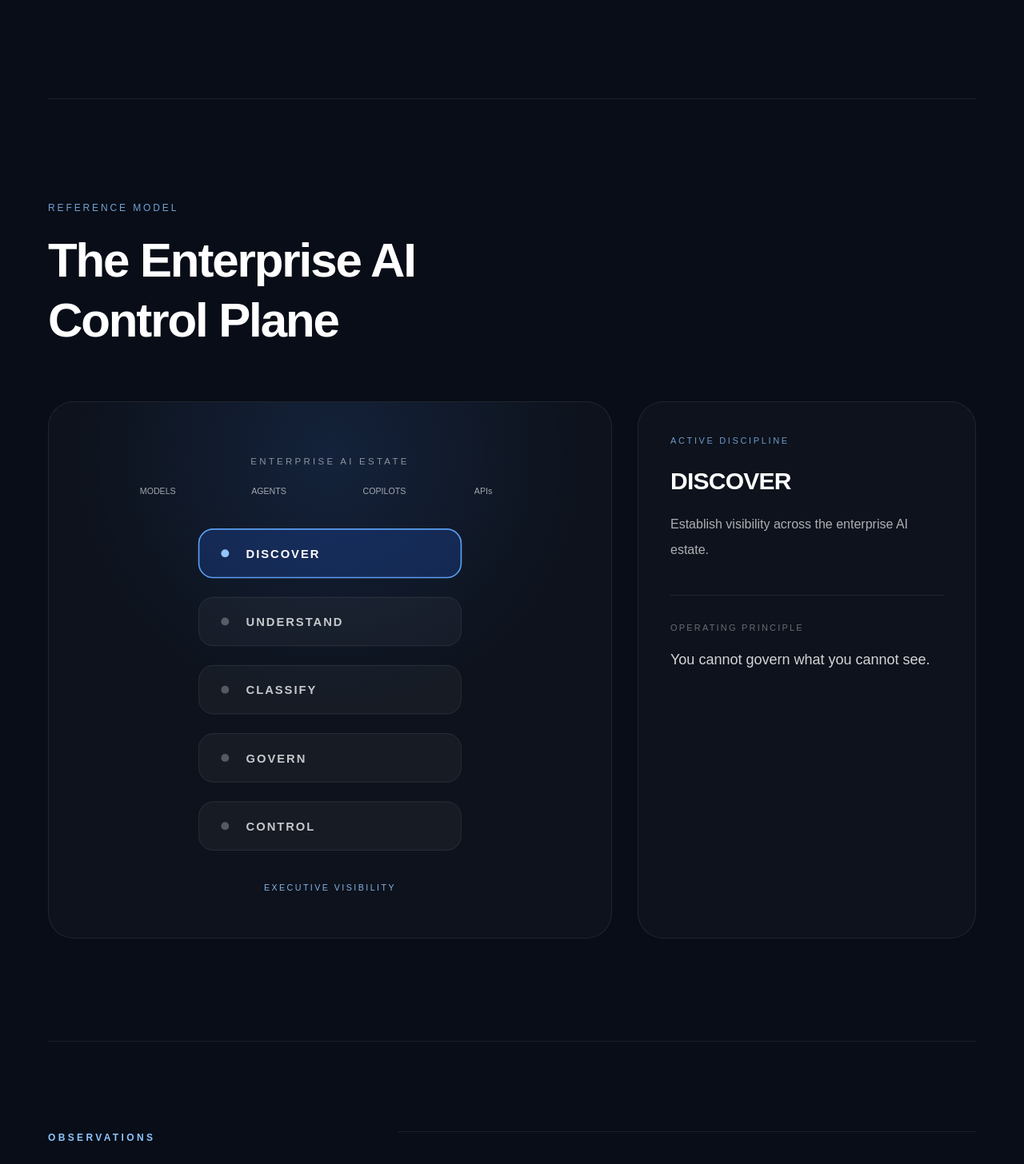
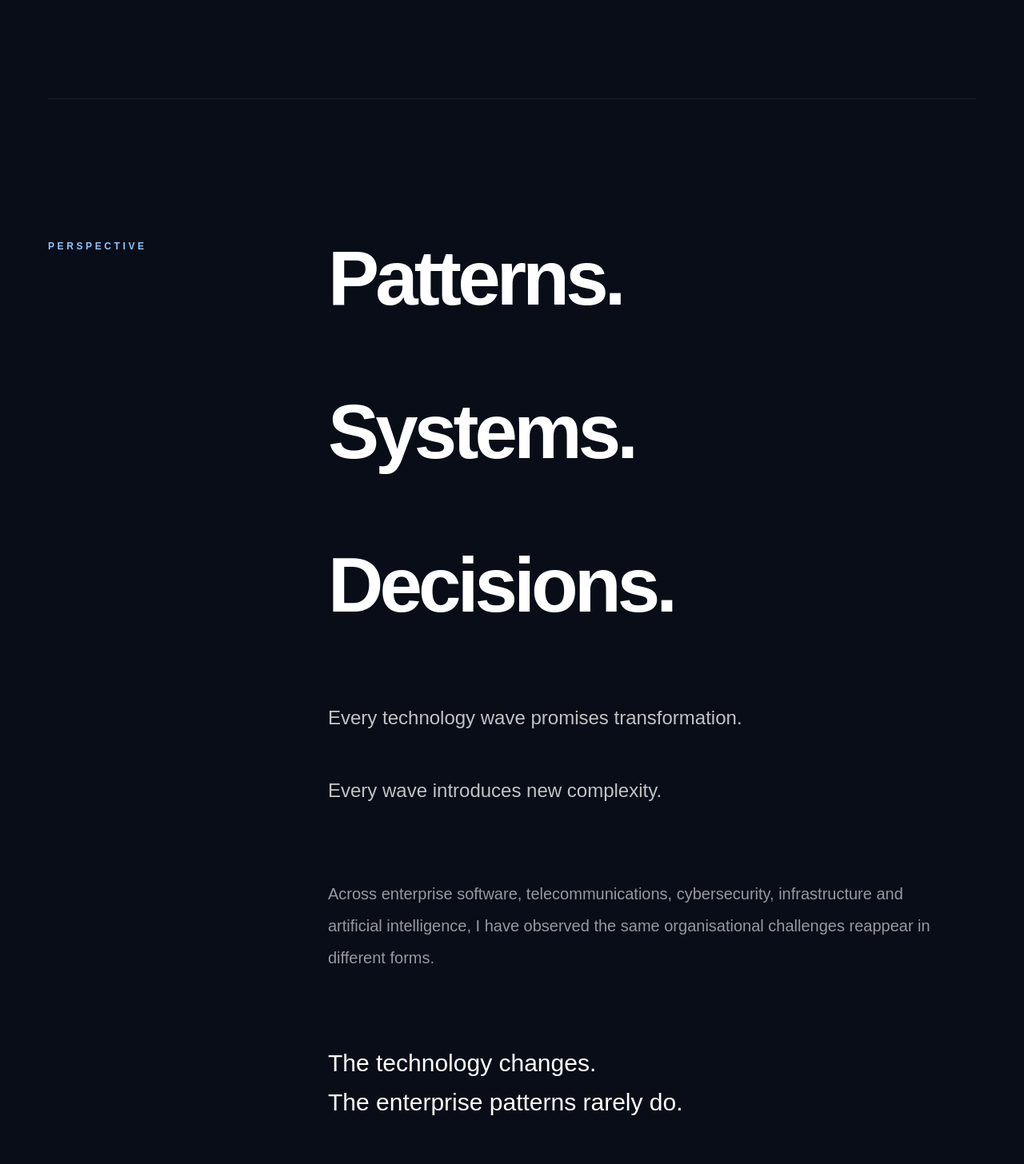
Before and after one commit to SoSureAdmin/elfort.com, a Next.js app: page / in a window 1280 px wide. Shown: the part 1594-3050 px from the top of the page at 80% size. Built offline with nearby package versions, Linux system fonts and the light colour scheme.

Commit message:
Add Perspective section

```diff
--- /dev/null
+++ b/app/components/Perspective.tsx
@@ -0,0 +1,54 @@
+export default function Perspective() {
+  return (
+    <section className="border-t border-white/[0.08] py-36 md:py-44">
+      <div className="grid gap-20 lg:grid-cols-[0.5fr_1.5fr]">
+
+        <div>
+          <div className="text-xs font-semibold uppercase tracking-[0.30em] text-blue-300">
+            Perspective
+          </div>
+        </div>
+
+        <div>
+
+          <h2 className="text-6xl font-semibold leading-none tracking-[-0.05em] md:text-8xl">
+            Patterns.
+            <br /><br />
+            Systems.
+            <br /><br />
+            Decisions.
+          </h2>
+
+          <div className="mt-24 max-w-[760px] space-y-12">
+
+            <p className="text-2xl leading-[1.8] text-white/75">
+              Every technology wave promises transformation.
+            </p>
+
+            <p className="text-2xl leading-[1.8] text-white/75">
+              Every wave introduces new complexity.
+            </p>
+
+            <p className="pt-10 text-xl leading-10 text-white/58">
+              Across enterprise software,
+              telecommunications,
+              cybersecurity,
+              infrastructure and artificial intelligence,
+              I have observed the same organisational
+              challenges reappear in different forms.
+            </p>
+
+            <p className="pt-10 text-3xl font-medium leading-relaxed text-white">
+              The technology changes.
+              <br />
+              The enterprise patterns rarely do.
+            </p>
+
+          </div>
+
+        </div>
+
+      </div>
+    </section>
+  );
+}
--- a/app/page.tsx
+++ b/app/page.tsx
@@ -1,6 +1,7 @@
 
 import Hero from "./components/Hero";
 import CoreObservation from "./components/CoreObservation";
+import Perspective from "./components/Perspective";
 import ControlPlaneVisual from "./components/ControlPlaneVisual";
 import Observations from "./components/Observations";
 import EnterprisePrinciples from "./components/EnterprisePrinciples";
@@ -41,9 +42,12 @@ export default function Home() {
         </header>
 
         {/* Hero */}
+
 <Hero />
 
 <CoreObservation />
+
+<Perspective />
 
 <ControlPlaneVisual />
 
```
